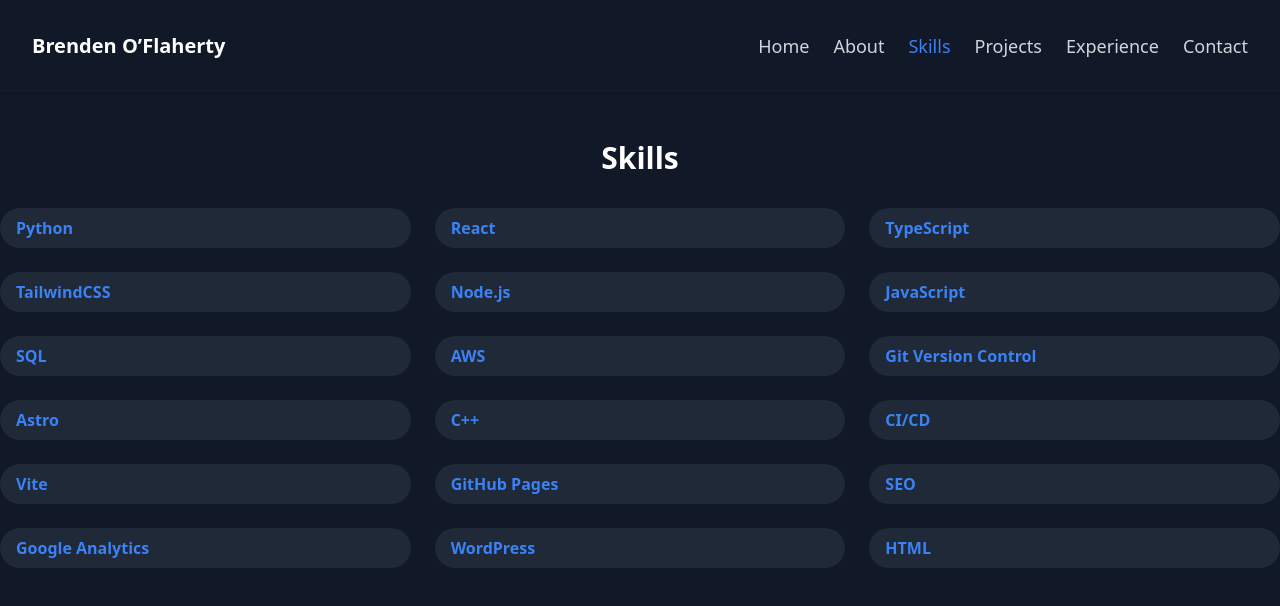
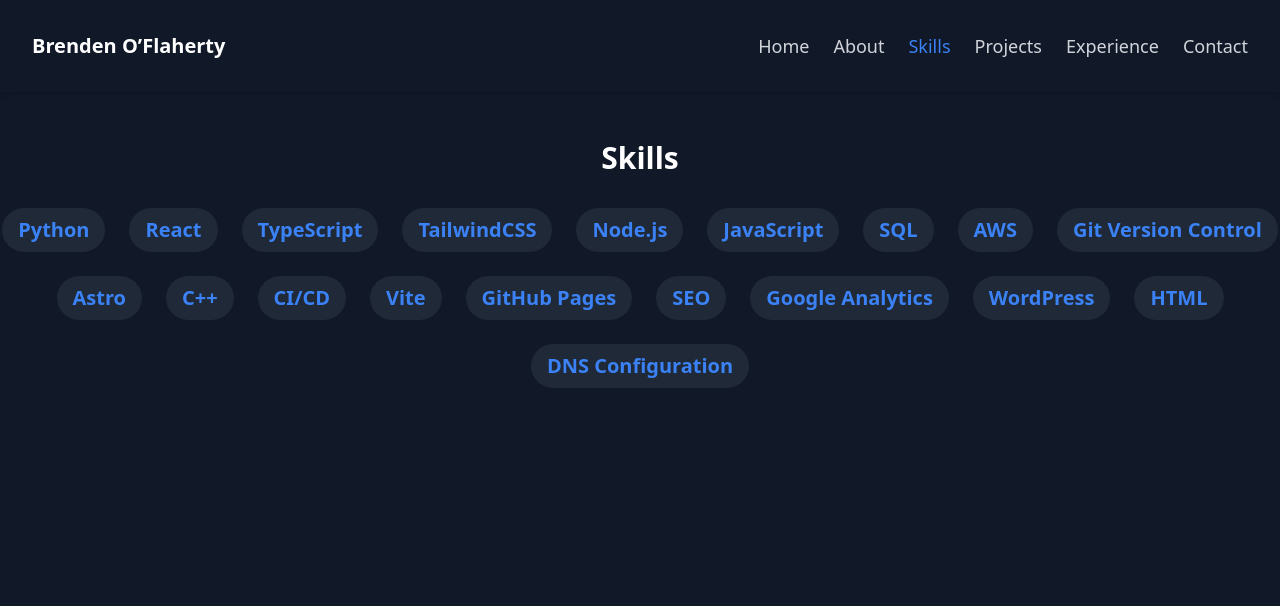
Before and after one commit to boflaherty3/brenden-portfolio, a React (Vite) app: page /#/skills in a window 1280 px wide. Shown: the top 606 px of the page. Built offline with nearby package versions, Linux system fonts and the light colour scheme.

Commit message:
changing layout on skills page

```diff
--- a/src/pages/Skills.tsx
+++ b/src/pages/Skills.tsx
@@ -18,15 +18,16 @@
         "Google Analytics",
         "WordPress",
         "HTML",
+        "DNS Configuration",
     ];
 
     return(
         <section className="min-h-screen py-12 bg-gray-900 text-white overflow-x-hidden">
             <div className="container mx-auto">
                 <h2 className="text-3xl font-bold text-center mb-8 text-white">Skills</h2>
-                <div className="grid grid-cols-1 md:grid-cols-2 lg:grid-cols-3 gap-6">
+                <div className="flex flex-wrap justify-center gap-6 my-8">
                     {skills.map((skills, index) => (
-                    <div key={index} className="bg-gray-800 text-blue-500 px-4 py-2 rounded-full text-md font-semibold hover:bg-blue-500 hover:text-white transition-colors">{skills}</div>
+                    <div key={index} className="bg-gray-800 text-blue-500 px-4 py-2 rounded-full text-md lg:text-xl font-semibold hover:bg-blue-500 hover:text-white transition-colors">{skills}</div>
                 ))}
                 </div>
             </div>
```
